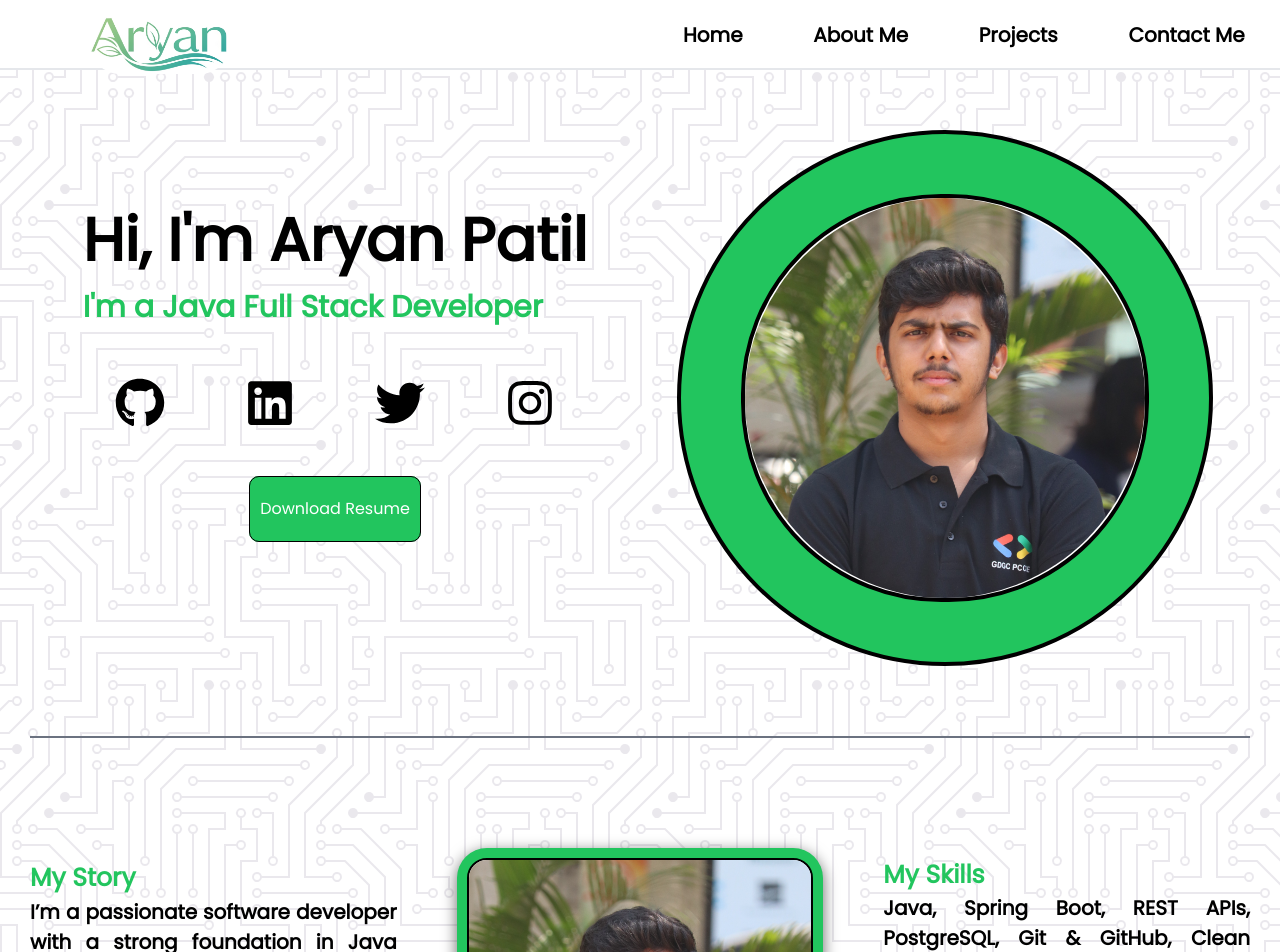
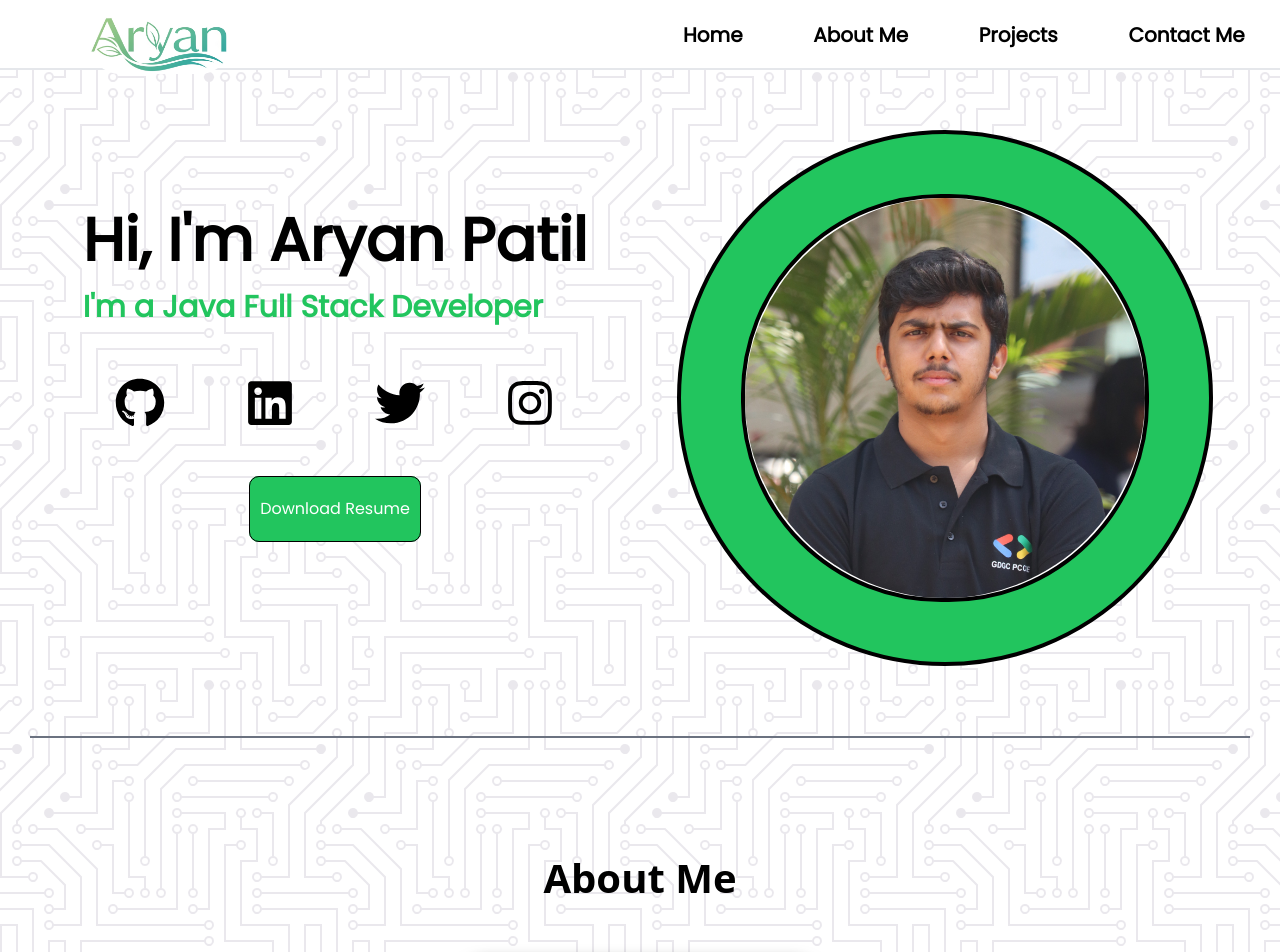
Before and after one commit to aryan242005/portfolio, a React (Create React App) app: page / in a window 1280 px wide. Shown: the top 952 px of the page. Built offline with nearby package versions, Linux system fonts and the light colour scheme.

Commit message:
Updated About Section

```diff
--- a/src/Pages/About.jsx
+++ b/src/Pages/About.jsx
@@ -1,6 +1,7 @@
 const About = () => {
     return (
         <div id="about" className="w-full min-h-[550px] mt-[30px] px-[30px] xl:pt-[40px]">
+            <h1 className="text-[40px] font-bold text-center mb-[50px]">About Me</h1>
             <div className="flex flex-col xl:flex-row mx-auto">
                 <div className="flex-1 xl:pr-[60px] flex flex-col justify-center">
                     <h1 className="font-poppins text-[25px] font-semibold text-green-500">My Story</h1>
```
